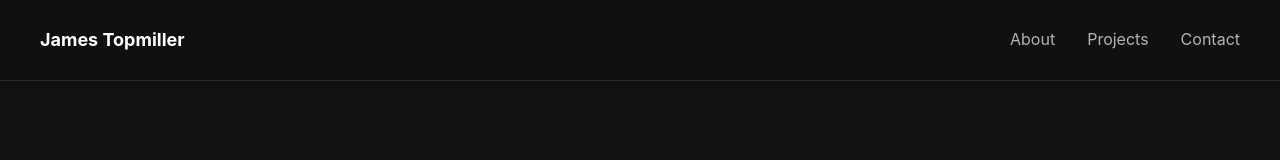
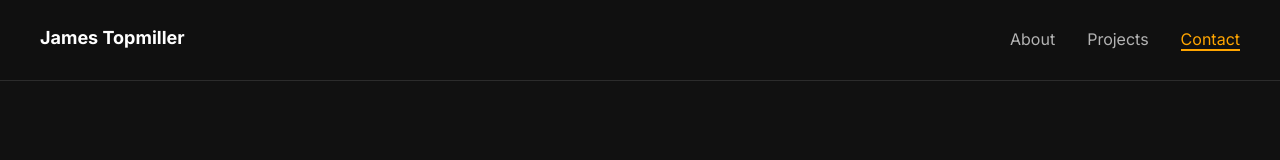
Before and after one commit to topmiljm/my-portfolio, a React app: page / in a window 1280 px wide. Shown: the top 160 px of the page. Built offline with nearby package versions, Linux system fonts and the light colour scheme; the HTML template or start-up script is replaced by a standard one.

Commit message:
initial github commit

```diff
--- a/src/App.jsx
+++ b/src/App.jsx
@@ -1,7 +1,7 @@
 import Navbar from "./components/Navbar/Navbar";
 import Hero from "./components/Hero/Hero";
 import About from "./components/About/About";
-import Skills from "./components/Skills/Skills";
+// import Skills from "./components/Skills/Skills";
 import Projects from "./components/Projects/Projects";
 import Contact from "./components/Contact/Contact";
 import Footer from "./components/Footer/Footer";
@@ -15,7 +15,7 @@ function App() {
       <main>
         <Hero />
         <About />
-        <Skills />
+        {/* <Skills /> */}
         <Projects />
         <Contact />
       </main>
--- a/src/components/About/About.css
+++ b/src/components/About/About.css
@@ -39,6 +39,16 @@
     line-height: 1.8;
 }
 
+.about__text p:hover {
+    border-left: 2px solid orange;
+    padding-left: 8px;
+    cursor: grab;
+    font-style: italic;
+    border-radius: 20px;
+    box-shadow: inset -5px 0px 6px var(--color-accent),
+    inset 1px 0px 5px orange;
+}
+
 .about__text p:last-child {
     margin-bottom: 0;
 }
--- a/src/components/Contact/Contact.css
+++ b/src/components/Contact/Contact.css
@@ -48,4 +48,8 @@
 .contact__email:hover {
   color: var(--color-accent);
   border-color: var(--color-accent);
+  border-radius: 20px;
+  border-left: 5px solid orange;
+  padding-left: 15px;
+  border-bottom: 1px dashed transparent;
 }
--- a/src/components/Hero/Hero.css
+++ b/src/components/Hero/Hero.css
@@ -64,6 +64,7 @@
 .hero__button:hover {
   background-color: var(--color-text);
   color: var(--color-background);
+  box-shadow: -1px 1px 8px 2px orange;
 }
 
 .hero__scroll {
@@ -81,4 +82,5 @@
 
 .hero__scroll:hover {
   color: var(--color-text);
+  box-shadow: -1px 1px 8px 1px orange;
 }
--- a/src/components/Navbar/Navbar.css
+++ b/src/components/Navbar/Navbar.css
@@ -14,7 +14,7 @@
   justify-content: space-between;
   align-items: center;
 
-  height: 80px;
+  height: var(--navbar-height);
 }
 
 .navbar__logo {
@@ -22,10 +22,12 @@
   font-weight: var(--fw-bold);
 
   transition: var(--transition);
+  border-bottom: 4px dotted transparent;
 }
 
 .navbar__logo:hover {
   color: var(--color-accent);
+  border-bottom: 2px solid white;
 }
 
 .navbar__links {
@@ -37,8 +39,15 @@
   color: var(--color-text-secondary);
 
   transition: var(--transition);
+  border-bottom: 4px dotted transparent;
 }
 
 .navbar__links a:hover {
   color: var(--color-text);
+  border-bottom: 2px solid orange;
 }
+
+.navbar__links a.active {
+  color: orange;
+  border-bottom: 2px solid orange;
+}
--- a/src/components/Navbar/Navbar.jsx
+++ b/src/components/Navbar/Navbar.jsx
@@ -1,7 +1,49 @@
+import { useState, useEffect } from "react";
 import "./Navbar.css";
 import site from "../../data/site";
 
 function Navbar() {
+	const [activeSection, setActiveSection] = useState('');
+
+	useEffect(() => {
+		const sections = document.querySelectorAll("section[id]");
+
+		const handleScroll = () => {
+			const scrollPosition = window.scrollY + 400;
+			const bottomOfPage =
+				window.innerHeight + window.scrollY >=
+				document.documentElement.scrollHeight - 10;
+
+			if (bottomOfPage) {
+				setActiveSection("contact");
+				return;
+			}
+
+			let currentSection = "";
+
+			sections.forEach((section) => {
+				const sectionTop = section.offsetTop;
+				const sectionBottom = sectionTop + section.offsetHeight;
+
+				if (
+					scrollPosition >= sectionTop &&
+					scrollPosition < sectionBottom
+				) {
+					currentSection = section.id;
+				}
+			});
+
+			setActiveSection(currentSection);
+		};
+
+		window.addEventListener("scroll", handleScroll);
+		handleScroll();
+
+		return () => {
+			window.removeEventListener("scroll", handleScroll);
+		};
+	}, []);
+
 	return (
 		<header className="navbar">
 			<div className="container navbar__container">
@@ -12,7 +54,12 @@ function Navbar() {
 				<nav aria-label="Primary Navigation">
 					<ul className="navbar__links">
 						<li>
-							<a href="#about">About</a>
+							<a
+								href="#about"
+								className={activeSection === "about" ? "active" : ""}
+							>
+								About
+							</a>
 						</li>
 
 						{/* <li>
@@ -20,11 +67,21 @@ function Navbar() {
 						</li> */}
 
 						<li>
-							<a href="#projects">Projects</a>
+							<a
+								href="#projects"
+								className={activeSection === "projects" ? "active" : ""}
+							>
+								Projects
+							</a>
 						</li>
 
 						<li>
-							<a href="#contact">Contact</a>
+							<a
+								href="#contact"
+								className={activeSection === "contact" ? "active" : ""}
+							>
+								Contact
+							</a>
 						</li>
 					</ul>
 				</nav>
--- a/src/components/Projects/Projects.css
+++ b/src/components/Projects/Projects.css
@@ -51,7 +51,7 @@
 .project-card:hover {
     transform: translateY(-4px);
     border-color: var(--color-text-secondary);
-    /* box-shadow: -1px 1px 10px 1px orange; */
+    box-shadow: -1px 1px 10px 1px orange;
 }
 
 .project-card__image-wrapper {
--- a/src/index.css
+++ b/src/index.css
@@ -1,3 +1,5 @@
+@import url("https://fonts.googleapis.com/css2?family=Inter:wght@400;500;600;700&display=swap");
+
 /* ========================================
    CSS RESET
 ======================================== */
@@ -8,10 +10,12 @@
   box-sizing: border-box;
   margin: 0;
   padding: 0;
+  -webkit-tap-highlight-color: transparent;
 }
 
 html {
   scroll-behavior: smooth;
+  scroll-padding-top: var(--navbar-height);
 }
 
 body {
@@ -86,6 +90,7 @@ a {
 
   /* Layout */
   --container-width: 1200px;
+  --navbar-height: 80px;
 
   /* Border Radius */
   --radius-sm: 6px;
@@ -129,10 +134,20 @@ p {
 ======================================== */
 
 .container {
-  width: min(100% - 2rem, var(--container-width));
+  width: min(100% - 2.5rem, var(--container-width));
   margin-inline: auto;
 }
 
 .section {
-  padding: var(--space-9) 0;
+  padding: var(--space-8) 0;
 }
+
+@media (max-width: 768px) {
+  .container {
+    width: min(100% - 2rem, var(--container-width));
+  }
+
+  .section {
+    padding: var(--space-7) 0;
+  }
+}
```
